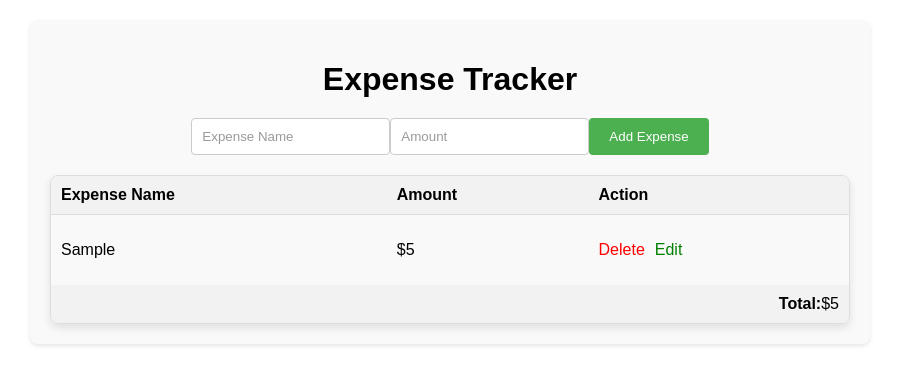
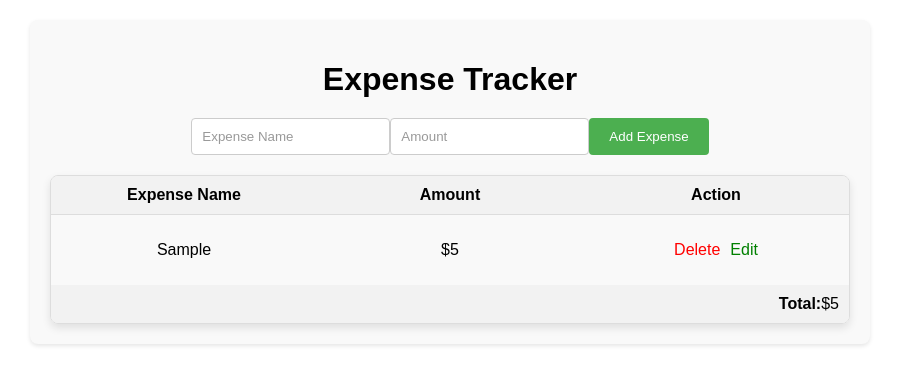
Before and after one commit to vladi1995/Expense-Tracker, a React (Vite) app: page / in a window 1280 px wide. Both pictures are taken after typing "Sample", "5" into the empty fields and a click on the button "Add Expense". Shown: the top 384 px of the page, without its empty margins (190-1089 px from the left). Built offline with nearby package versions, Linux system fonts and the light colour scheme.

Commit message:
Edit functionality completed for name

```diff
--- a/package.json
+++ b/package.json
@@ -11,7 +11,8 @@
   },
   "dependencies": {
     "react": "^18.2.0",
-    "react-dom": "^18.2.0"
+    "react-dom": "^18.2.0",
+    "react-icons": "^5.0.1"
   },
   "devDependencies": {
     "@types/react": "^18.2.43",
--- a/src/components/Details/Details.jsx
+++ b/src/components/Details/Details.jsx
@@ -1,11 +1,41 @@
-import { useExpenseContext } from '../../contexts/ExpenseContext';
-import styles from './Details.module.css';
+import { useEffect, useState } from "react";
+import { useExpenseContext } from "../../contexts/ExpenseContext";
+import { useForm } from "../../hooks/useForm";
+import styles from "./Details.module.css";
+
+import { CiEdit } from "react-icons/ci";
+import { FcCancel } from "react-icons/fc";
 
 export default function Details() {
-    const { allExpenses, cost, onDeleteExpense, onEditExpense, isEditMode } = useExpenseContext();
+  const {
+    allExpenses,
+    cost,
+    handleDeleteExpenseClick,
+    handleEditExpenseClick,
+    isEditMode,
+    edittedElement,
+    onEditElement,
+  } = useExpenseContext();
+
+  const initialValuesKeys = {
+    ExpenseName: "expenseName",
+    ExpenseValue: "expenseValue",
+  };
+
+  const { values, onChangeValues, onSubmit, newValues } = useForm(
+    {
+      [initialValuesKeys.ExpenseName]: "",
+      [initialValuesKeys.ExpenseValue]: "",
+    },
+    onEditElement
+  );
+
+  useEffect(() => {
+    newValues(edittedElement);
+  }, [isEditMode]);
 
   return (
-        <div className={`${styles['expense-table']}`}>
+    <div className={`${styles["expense-table"]}`}>
       <table>
         <thead>
           <tr>
@@ -15,23 +45,49 @@ export default function Details() {
           </tr>
         </thead>
         <tbody id="expense-list">
-                    {allExpenses.map((expense, index) =>
+          {allExpenses.map((expense, index) => (
             <tr key={index}>
               <td>
-                                {isEditMode ? <input type="text" /> : <p>{expense.expenseName}</p>}
+                {isEditMode ? (
+                  <>
+                    <input
+                      type="text"
+                      name={initialValuesKeys.ExpenseName}
+                      value={values[initialValuesKeys.ExpenseName] || ""}
+                      onChange={onChangeValues}
+                    />
+                    <span className={`${styles["edit-icon"]}`} onClick={onSubmit}>
+                      <CiEdit />
+                    </span>
+                    <span className={`${styles["delete-icon"]}`}>
+                      <FcCancel />
+                    </span>
+                  </>
+                ) : (
+                  <p>{expense.expenseName}</p>
+                )}
               </td>
               <td>${expense.expenseValue}</td>
               <td>
-                                <span className={`${styles['delete-btn']}`} onClick={() => onDeleteExpense(index)}>Delete</span>
-                                <span className={`${styles['edit-btn']}`} onClick={() => onEditExpense(index)}>Edit</span>
+                <span
+                  className={`${styles["delete-btn"]}`}
+                  onClick={() => handleDeleteExpenseClick(index)}
+                >
+                  Delete
+                </span>
+                <span
+                  className={`${styles["edit-btn"]}`}
+                  onClick={() => handleEditExpenseClick(index)}
+                >
+                  Edit
+                </span>
               </td>
             </tr>
-                    )}
+          ))}
         </tbody>
       </table>
-            <div className={`${styles['total-amount']}`}>
-                <strong>Total:</strong>
-                $<span id="total-amount">{cost}</span>
+      <div className={`${styles["total-amount"]}`}>
+        <strong>Total:</strong>$<span id="total-amount">{cost}</span>
       </div>
     </div>
   );
--- a/src/components/Details/Details.module.css
+++ b/src/components/Details/Details.module.css
@@ -14,12 +14,15 @@
   background-color: #f2f2f2;
   padding: 10px;
   text-align: left;
+  width: 33.3%;
+  text-align: center;
 }
 
 tbody td {
   padding: 10px;
   border-top: 1px solid #ddd;
   max-width: 150px;
+  text-align: center;
 }
 
 tbody td p {
@@ -42,3 +45,18 @@
   text-align: right;
   background-color: #f2f2f2;
 }
+
+.edit-icon {
+  color: green;
+  font-size: 25px;
+  padding-left: 5px;
+  vertical-align: middle;
+  cursor: pointer;
+}
+
+.delete-icon {
+  font-size: 25px;
+  padding-left: 5px;
+  vertical-align: middle;
+  cursor: pointer;
+}
--- a/src/contexts/ExpenseContext.jsx
+++ b/src/contexts/ExpenseContext.jsx
@@ -9,29 +9,41 @@ export const ExpenseProvider = ({
     const [allExpenses, setAllExpenses] = useState([]);
     const [cost, setCost] = useState(0);
     const [isEditMode, setIsEditMode] = useState(false);
+    const [edittedElement, setEdittedElement] = useState({});
+    const [edittedElementIndex, setEdittedElementIndex] = useState(null);
 
     const onAddExpense = (data) => {
         setAllExpenses(oldExpenses => [...oldExpenses, data]);
         setCost(oldCost => oldCost + Number(data.expenseValue));
     };
 
-    const onDeleteExpense = (index) => {
+    const handleDeleteExpenseClick = (index) => {
         setCost(oldCost => oldCost - Number(allExpenses[index].expenseValue));
         setAllExpenses(oldExpenses => oldExpenses.filter((x, i) => i !== index));
     };
 
-    const onEditExpense = (index) => {
+    const handleEditExpenseClick = (index) => {
+        setEdittedElement(allExpenses.find((x, i) => i === index));
+        setEdittedElementIndex(index);
         setIsEditMode(true);
-    };
+      };
+
+    const onEditElement = (newValues) => {
+        setAllExpenses(oldExpenses => oldExpenses.map((x, i) => i == edittedElementIndex ? newValues : x));
+        setIsEditMode(false);
+    }
 
     const expenseContextValues = {
         onAddExpense,
         allExpenses,
         cost,
-        onDeleteExpense,
-        onEditExpense,
+        handleDeleteExpenseClick,
+        handleEditExpenseClick,
         isEditMode,
+        edittedElement,
+        onEditElement,
     };
+
 
     return <ExpenseContext.Provider value={expenseContextValues}>
         {children}
--- a/src/hooks/useForm.js
+++ b/src/hooks/useForm.js
@@ -13,9 +13,14 @@ export const useForm = (initialValues, submitHandler) => {
         setValues(initialValues);
     };
 
+    const newValues = (values) => {
+        setValues(values);
+    }
+
     return {
         values,
         onChangeValues,
         onSubmit,
+        newValues,
     };
 };
```
Also changed, not shown: 1 other file (tests, documents, lock files or other folders). Lines whose indentation alone changed are shown as unchanged.
